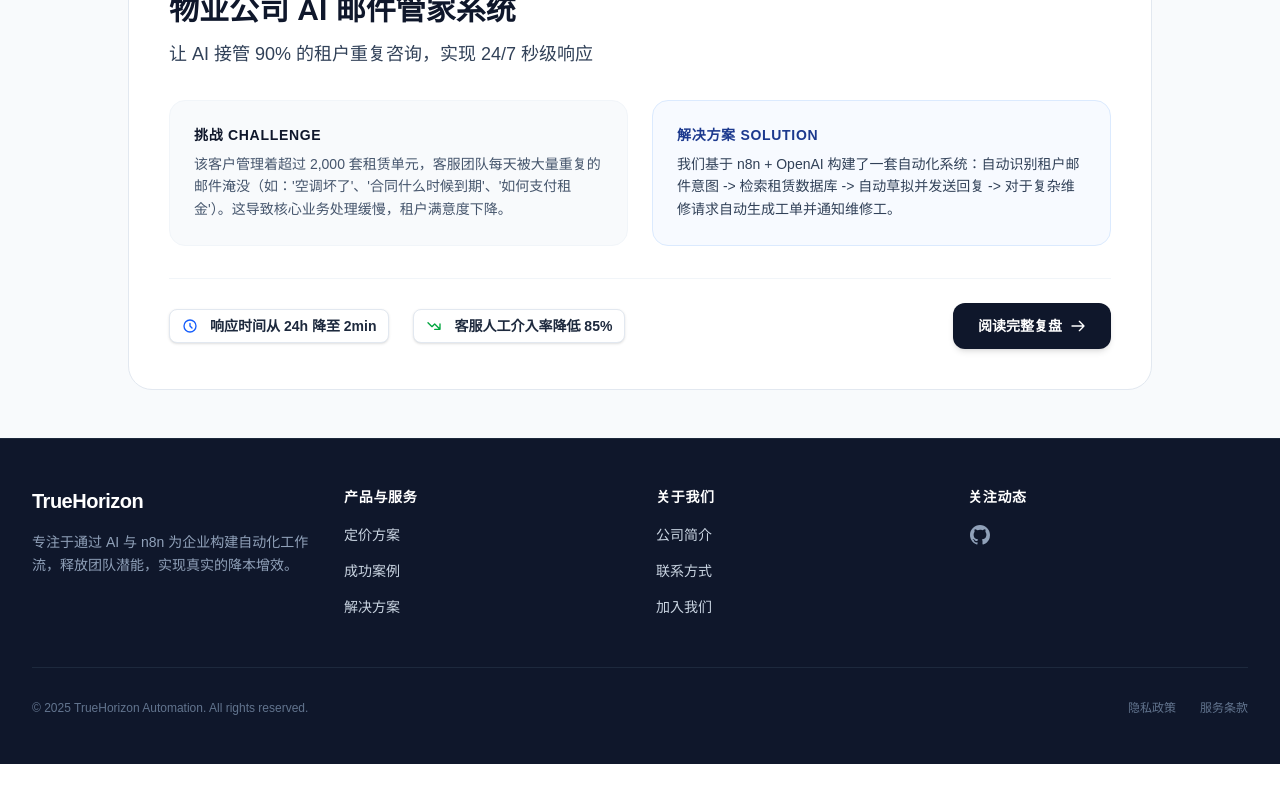
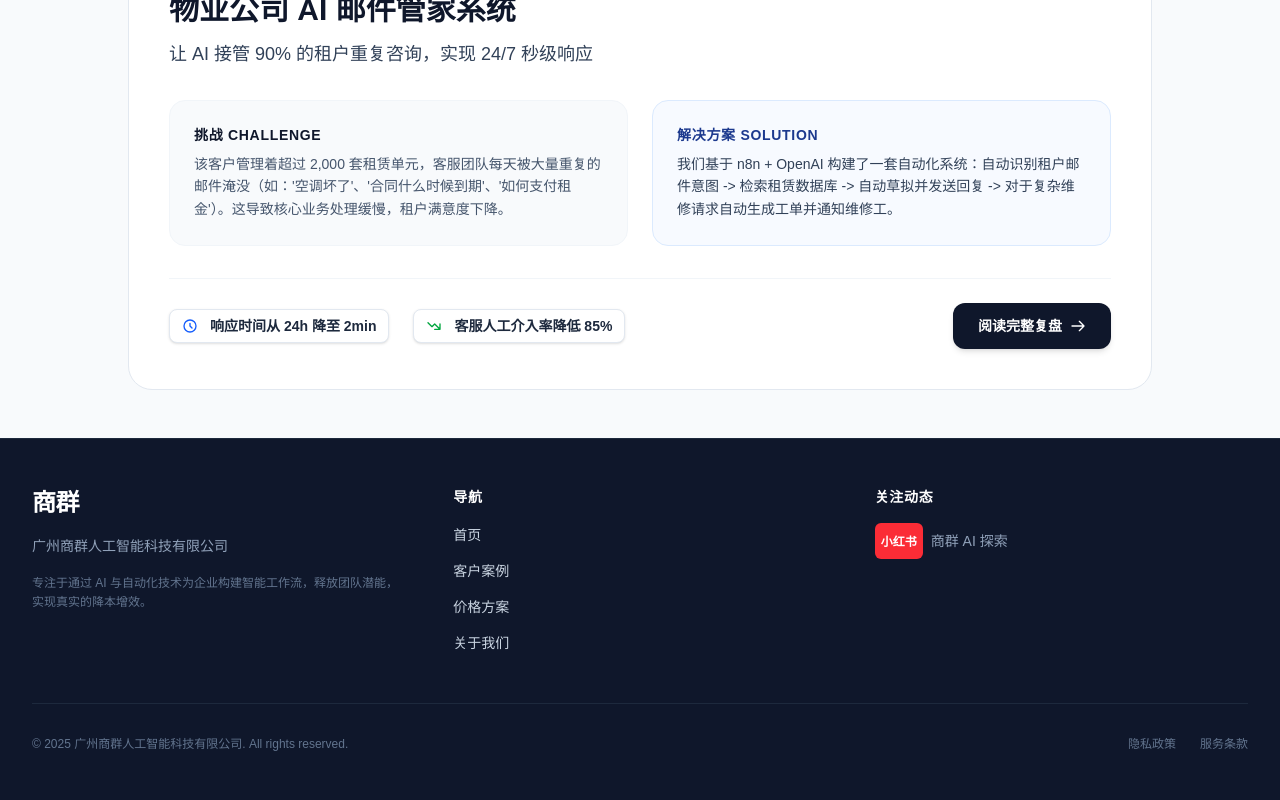
Before and after one commit to LEO-JIM/shangqunai, a Next.js app: page /cases in a window 1280 px wide. Shown: the part 474-1274 px from the top of the page. Before the commit the page ends 1238 px from the top, so only its background shows below. Built offline with nearby package versions, Linux system fonts and the light colour scheme.

Commit message:
Update Footer.tsx

```diff
--- a/components/Footer.tsx
+++ b/components/Footer.tsx
@@ -1,6 +1,7 @@
 "use client";
 
 import React from "react";
+import Link from "next/link";
 
 const Footer = () => {
   const currentYear = new Date().getFullYear();
@@ -9,104 +10,71 @@ const Footer = () => {
     <footer className="bg-slate-900 text-slate-300 py-12 border-t border-slate-800">
       <div className="max-w-7xl mx-auto px-6 md:px-8">
 
-        {/* === 上半部分：导航链接 === */}
-        <div className="grid grid-cols-1 md:grid-cols-4 gap-8 mb-12">
+        <div className="grid grid-cols-1 md:grid-cols-3 gap-12 mb-12">
 
-          {/* 1. 品牌/简介 */}
-          <div className="col-span-1 md:col-span-1">
-            <h2 className="text-white text-xl font-bold mb-4 tracking-tight">
-              TrueHorizon
+          {/* 1. 公司品牌信息 */}
+          <div className="col-span-1">
+            <h2 className="text-white text-2xl font-bold mb-4 tracking-tight">
+              商群
             </h2>
-            <p className="text-sm text-slate-400 leading-relaxed">
-              专注于通过 AI 与 n8n 为企业构建自动化工作流，释放团队潜能，实现真实的降本增效。
+            <p className="text-sm text-slate-400 leading-relaxed mb-4">
+              广州商群人工智能科技有限公司
+            </p>
+            <p className="text-xs text-slate-500 leading-relaxed">
+              专注于通过 AI 与自动化技术为企业构建智能工作流，释放团队潜能，实现真实的降本增效。
             </p>
           </div>
 
-          {/* 2. 产品与服务 */}
-          <div>
+          {/* 2. 核心导航 (精简版) */}
+          <div className="flex flex-col">
             <h3 className="text-white text-sm font-semibold uppercase tracking-wider mb-4">
-              产品与服务
+              导航
             </h3>
             <ul className="space-y-3">
-              <li><a href="/#pricing" className="text-sm hover:text-white transition-colors">定价方案</a></li>
-              <li><a href="/cases" className="text-sm hover:text-white transition-colors">成功案例</a></li>
-              <li><a href="#" className="text-sm hover:text-white transition-colors">解决方案</a></li>
+              <li><Link href="/" className="text-sm hover:text-white transition-colors">首页</Link></li>
+              <li><Link href="/cases" className="text-sm hover:text-white transition-colors">客户案例</Link></li>
+              <li><Link href="/#pricing" className="text-sm hover:text-white transition-colors">价格方案</Link></li>
+              <li><Link href="#" className="text-sm hover:text-white transition-colors">关于我们</Link></li>
             </ul>
           </div>
 
-          {/* 3. 关于我们 */}
-          <div>
-            <h3 className="text-white text-sm font-semibold uppercase tracking-wider mb-4">
-              关于我们
-            </h3>
-            <ul className="space-y-3">
-              <li><a href="#" className="text-sm hover:text-white transition-colors">公司简介</a></li>
-              <li><a href="#" className="text-sm hover:text-white transition-colors">联系方式</a></li>
-              <li><a href="#" className="text-sm hover:text-white transition-colors">加入我们</a></li>
-            </ul>
-          </div>
-
-          {/* 4. 社交媒体 (示例) */}
+          {/* 3. 关注动态 (只放小红书) */}
           <div>
             <h3 className="text-white text-sm font-semibold uppercase tracking-wider mb-4">
               关注动态
             </h3>
             <div className="flex space-x-4">
-              {/* GitHub / WeChat / Etc */}
-              <a href="#" className="text-slate-400 hover:text-white transition-colors">
-                <span className="sr-only">GitHub</span>
-                <svg className="h-6 w-6" fill="currentColor" viewBox="0 0 24 24" aria-hidden="true">
-                  <path fillRule="evenodd" d="M12 2C6.477 2 2 6.484 2 12.017c0 4.425 2.865 8.18 6.839 9.504.5.092.682-.217.682-.483 0-.237-.008-.868-.013-1.703-2.782.605-3.369-1.343-3.369-1.343-.454-1.158-1.11-1.466-1.11-1.466-.908-.62.069-.608.069-.608 1.003.07 1.531 1.032 1.531 1.032.892 1.53 2.341 1.088 2.91.832.092-.647.35-1.088.636-1.338-2.22-.253-4.555-1.113-4.555-4.951 0-1.093.39-1.988 1.029-2.688-.103-.253-.446-1.272.098-2.65 0 0 .84-.27 2.75 1.026A9.564 9.564 0 0112 6.844c.85.004 1.705.115 2.504.337 1.909-1.296 2.747-1.027 2.747-1.027.546 1.379.202 2.398.1 2.651.64.7 1.028 1.595 1.028 2.688 0 3.848-2.339 4.695-4.566 4.943.359.309.678.92.678 1.855 0 1.338-.012 2.419-.012 2.747 0 .268.18.58.688.482A10.019 10.019 0 0022 12.017C22 6.484 17.522 2 12 2z" clipRule="evenodd" />
-                </svg>
+              {/* 小红书 Link */}
+              <a
+                href="#"
+                target="_blank"
+                className="group flex items-center space-x-2 text-slate-400 hover:text-white transition-colors"
+              >
+                {/* 小红书简单的文字标或图标模拟 */}
+                <div className="bg-red-500 text-white p-1.5 rounded-md group-hover:bg-red-600 transition-colors">
+                  <span className="text-xs font-bold">小红书</span>
+                </div>
+                <span className="text-sm">商群 AI 探索</span>
               </a>
             </div>
           </div>
         </div>
 
-        {/* === 下半部分：版权与备案 (重点在这里) === */}
+        {/* 下半部分：版权与备案 */}
         <div className="border-t border-slate-800 pt-8 flex flex-col md:flex-row justify-between items-center text-xs text-slate-500">
 
-          {/* 左侧：版权信息 + 备案信息占位 */}
-          <div className="mb-4 md:mb-0 flex flex-col md:flex-row md:items-center md:space-x-4 space-y-2 md:space-y-0 text-center md:text-left">
+          <div className="mb-4 md:mb-0 text-center md:text-left">
+            <p>&copy; {currentYear} 广州商群人工智能科技有限公司. All rights reserved.</p>
 
-            {/* 公司版权 */}
-            <span>&copy; {currentYear} TrueHorizon Automation. All rights reserved.</span>
-
-            {/* ================================================================
-              【备案信息占位区】
-              等你拿到备案号之后，把下面这段代码的注释符号 {/* ... * /} 去掉即可
-              记得修改里面的号码为你自己的。
-              ================================================================
-            */}
-
-            {/* START: 备案信息 (目前隐藏) */}
-            {/* <div className="hidden md:block w-px h-3 bg-slate-700 mx-2"></div>
-            <div className="flex flex-col md:flex-row md:items-center md:space-x-4">
-              <a
-                href="https://beian.miit.gov.cn/"
-                target="_blank"
-                rel="noreferrer"
-                className="hover:text-white transition-colors"
-              >
-                京ICP备88888888号-1
-              </a>
-
-              <a
-                href="http://www.beian.gov.cn/"
-                target="_blank"
-                rel="noreferrer"
-                className="flex items-center justify-center hover:text-white transition-colors"
-              >
-                <img src="/beian.png" alt="公安备案" className="w-3 h-3 mr-1" />
-                <span>京公网安备 11010802020202号</span>
+            {/* 备案信息占位 (拿到备案号后取消注释) */}
+            {/* <div className="mt-2 flex flex-col md:flex-row md:items-center space-y-1 md:space-y-0 md:space-x-4">
+              <a href="https://beian.miit.gov.cn/" target="_blank" className="hover:text-white">
+                粤ICP备xxxxxxxx号
               </a>
             </div>
             */}
-            {/* END: 备案信息 */}
-
           </div>
 
-          {/* 右侧：条款链接 */}
           <div className="flex space-x-6">
             <a href="#" className="hover:text-white transition-colors">隐私政策</a>
             <a href="#" className="hover:text-white transition-colors">服务条款</a>
```
